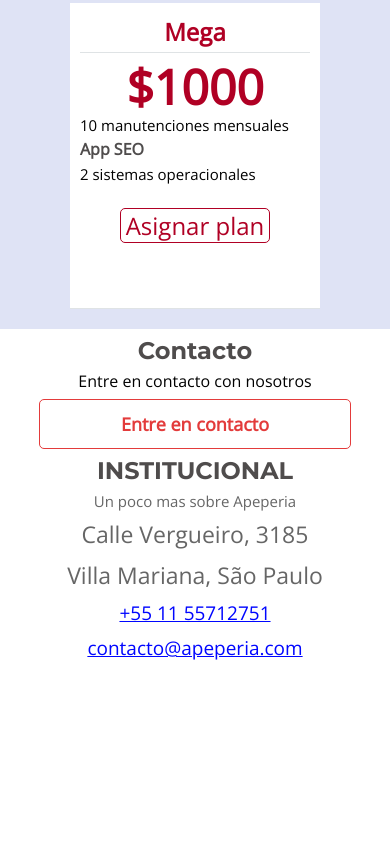
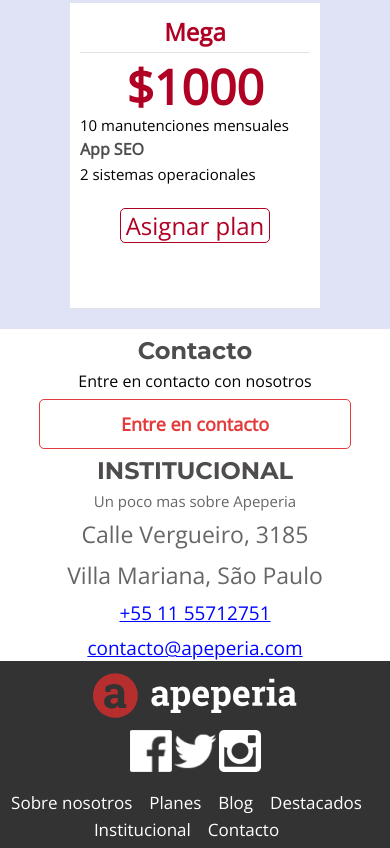
Before and after one commit to Leonardo291024/Apeperia, a plain HTML site: page index.html in a window 390 px wide. Shown: the part 2611-3459 px from the top of the page. Before the commit the page ends 3272 px from the top, so only its background shows below. Drawn offline with nearby package versions, Linux system fonts and the light colour scheme.

Commit message:
footer maquetado y estilos en la version mobile listos

```diff
--- a/css/styles.css
+++ b/css/styles.css
@@ -404,7 +404,21 @@ main{
     display: table;
     margin-top: 10px;
 }
+/*ESTILOS DEL MAIN*/
 
+/*ESTILOS DEL FOOTER*/
+footer{
+    display: flex;
+    flex-direction: column;
+    align-items: center;
+    background-color: #333333;
+}
 
+footer .logo-footer{
+    margin-bottom: 10px;
+}
 
-/*ESTILOS DEL MAIN*/
+footer div{
+    margin-bottom: 10px;
+}
+/*ESTILOS DEL FOOTER*/
--- a/index.html
+++ b/index.html
@@ -138,5 +138,34 @@
             </section>
         </section>
     </main>
+
+    <footer>
+        <img src="./img/logo-apeperia.svg" alt="" class="logo-footer">
+        <div>
+            <img src="./img/facebook.png" alt="">
+            <img src="./img/twitter.png" alt="">
+            <img src="./img/instagram.png" alt="">
+        </div>
+        <ul class="menu-ul">
+            <li>
+                <a href="">Sobre nosotros</a>
+            </li>
+            <li>
+                <a href="">Planes</a>
+            </li>
+            <li>
+                <a href="">Blog</a>
+            </li>
+            <li>
+                <a href="">Destacados</a>
+            </li>
+            <li>
+                <a href="">Institucional</a>
+            </li>
+            <li>
+                <a href="">Contacto</a>
+            </li>
+        </ul>
+    </footer>
 </body>
 </html>
```
